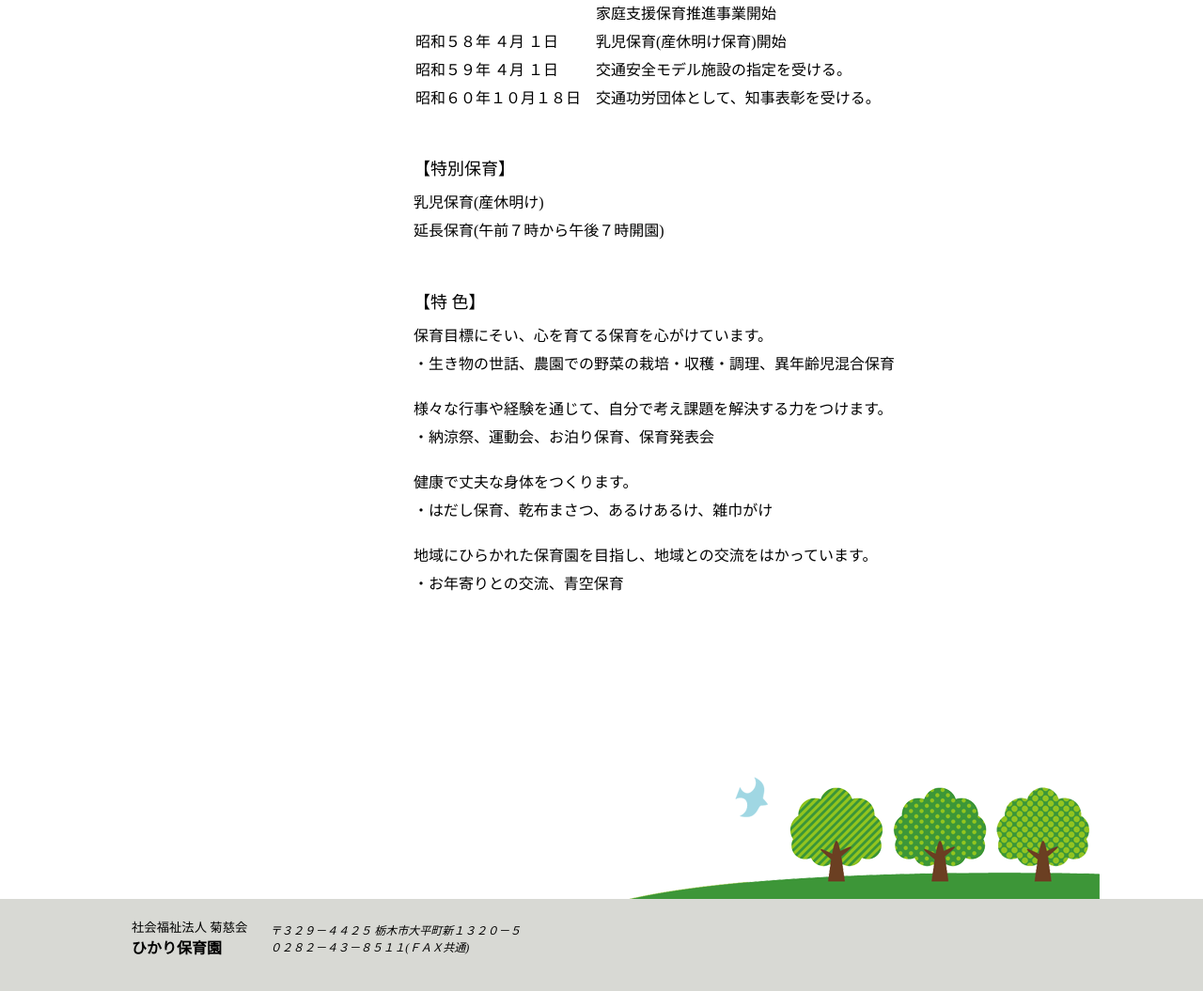
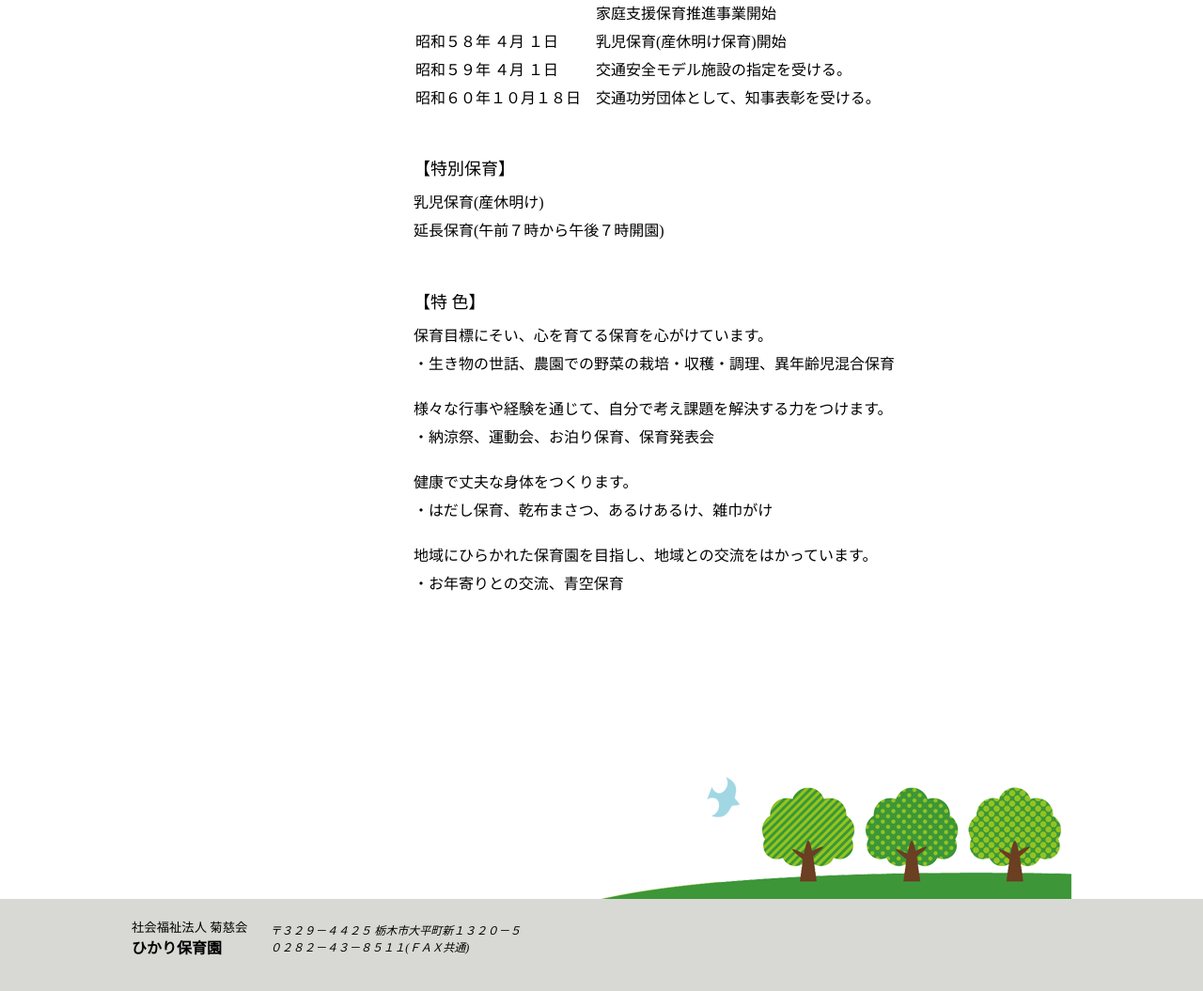
Before and after one commit to mitakaya/hikari, a plain HTML site: page index.html in a window 1280 px wide. Shown: the part 2128-3183 px from the top of the page at 94% size. Drawn offline with Linux system fonts and the light colour scheme.

Commit message:
右に余白ができる修正

```diff
--- a/index.css
+++ b/index.css
@@ -155,6 +155,7 @@ nav a {
 
 table td {
     height: 28px;
+    font-size: 16px;
 }
 
 .about .container {
@@ -165,7 +166,7 @@ table td {
 .tree {
     position: absolute;
     bottom: -120px;
-    right: -30px;
+    right: 0px;
 }
 
 
```
